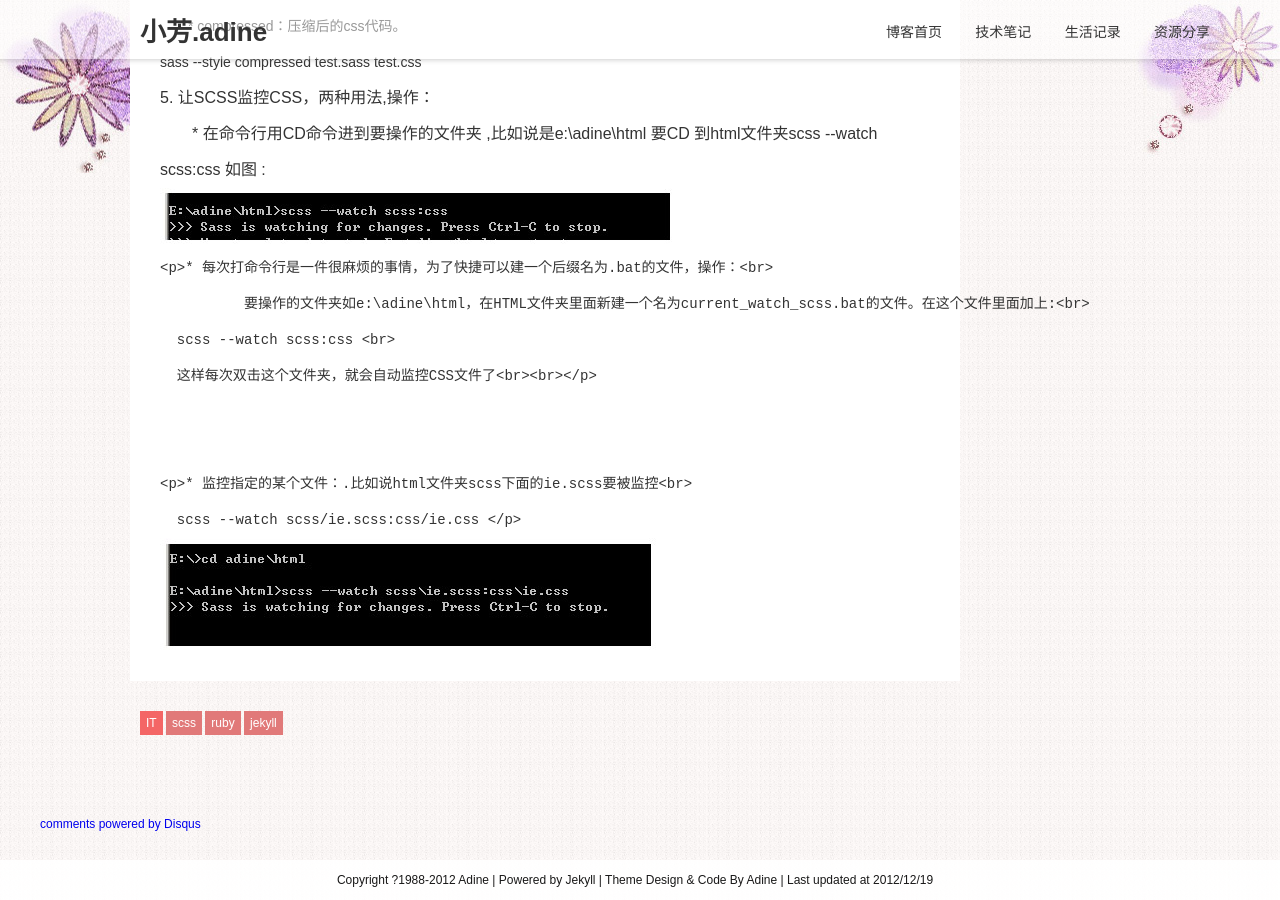
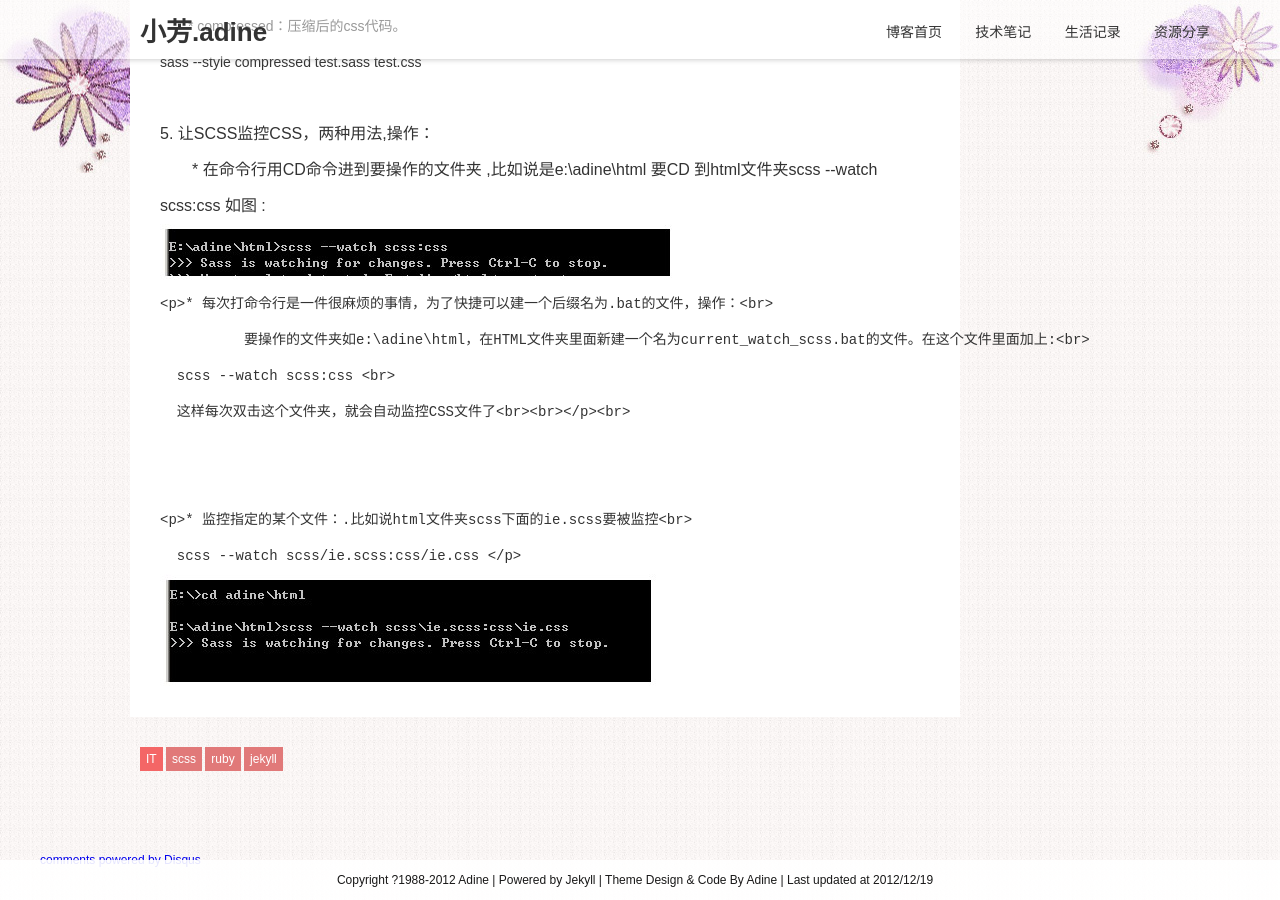
Before and after one commit to adine-zhu/myblog, a Jekyll site: the page built from _posts/2012-12-18-scss.md, in a window 1280 px wide and 900 px high, scrolled down 1305 px. Built offline with Jekyll 4.4.1, drawn with Linux system fonts in a browser that asks for light colours; comment, search, counter and statistics services are not loaded.

Commit message:
update css

```diff
--- a/_posts/2012-12-18-scss.md
+++ b/_posts/2012-12-18-scss.md
@@ -34,7 +34,7 @@ tags: scss ruby jekyll
 　　* compact：简洁格式的css代码。<br>
 
 　　* compressed：压缩后的css代码。<br>
-	 sass --style compressed test.sass test.css</p>
+	 sass --style compressed test.sass test.css</p><br>
 
 
 
@@ -44,12 +44,12 @@ tags: scss ruby jekyll
         要CD 到html文件夹scss --watch scss:css 如图 :
 </h2>
 
-<img src="/img/r5.jpg" />
+<img src="/img/r5.jpg" /><br>
 
 	<p>* 每次打命令行是一件很麻烦的事情，为了快捷可以建一个后缀名为.bat的文件，操作：<br>
    	  要操作的文件夹如e:\adine\html，在HTML文件夹里面新建一个名为current_watch_scss.bat的文件。在这个文件里面加上:<br>
       scss --watch scss:css <br>
-	  这样每次双击这个文件夹，就会自动监控CSS文件了<br><br></p>
+	  这样每次双击这个文件夹，就会自动监控CSS文件了<br><br></p><br>
 
 
 	<p>* 监控指定的某个文件：.比如说html文件夹scss下面的ie.scss要被监控<br>
```
